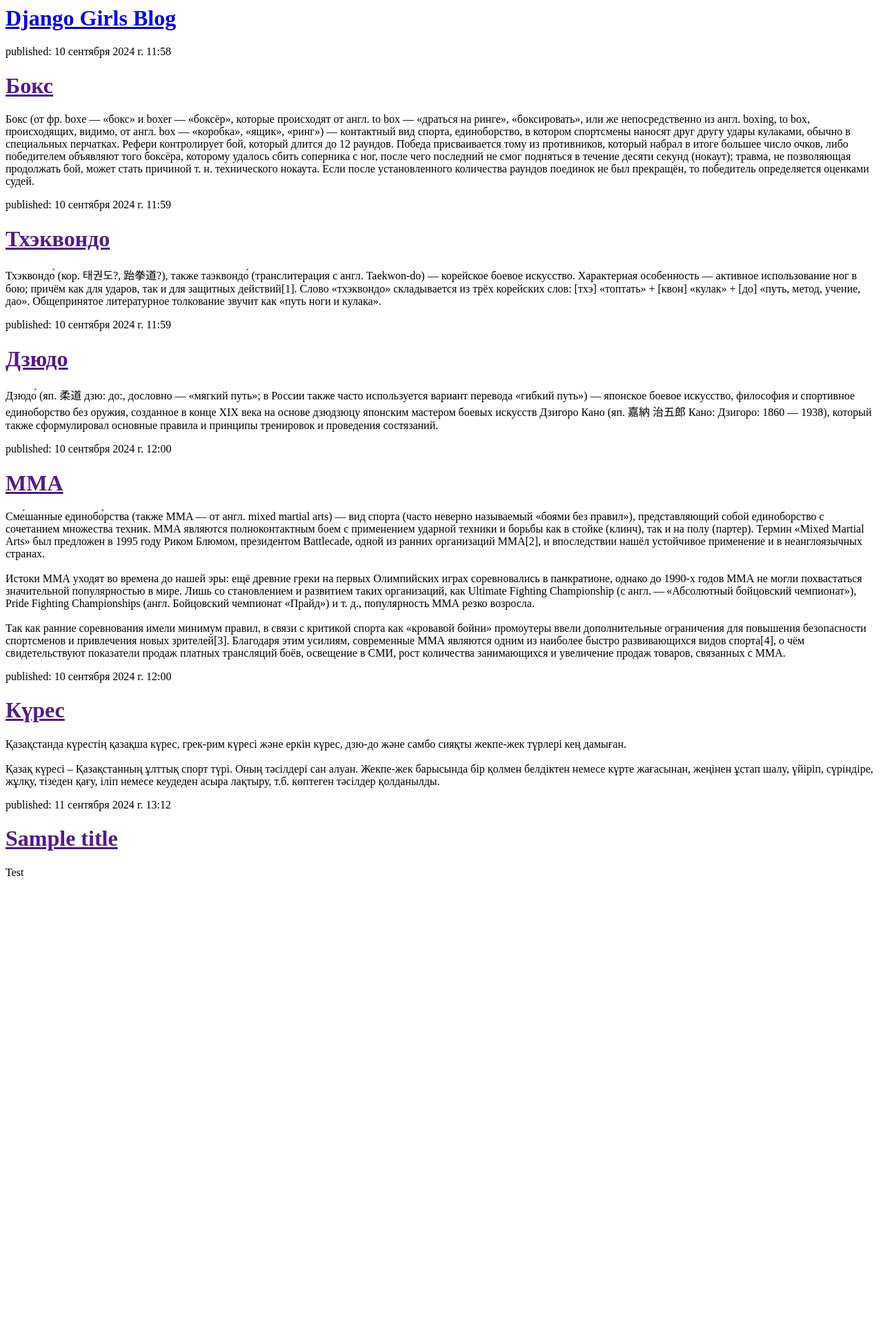
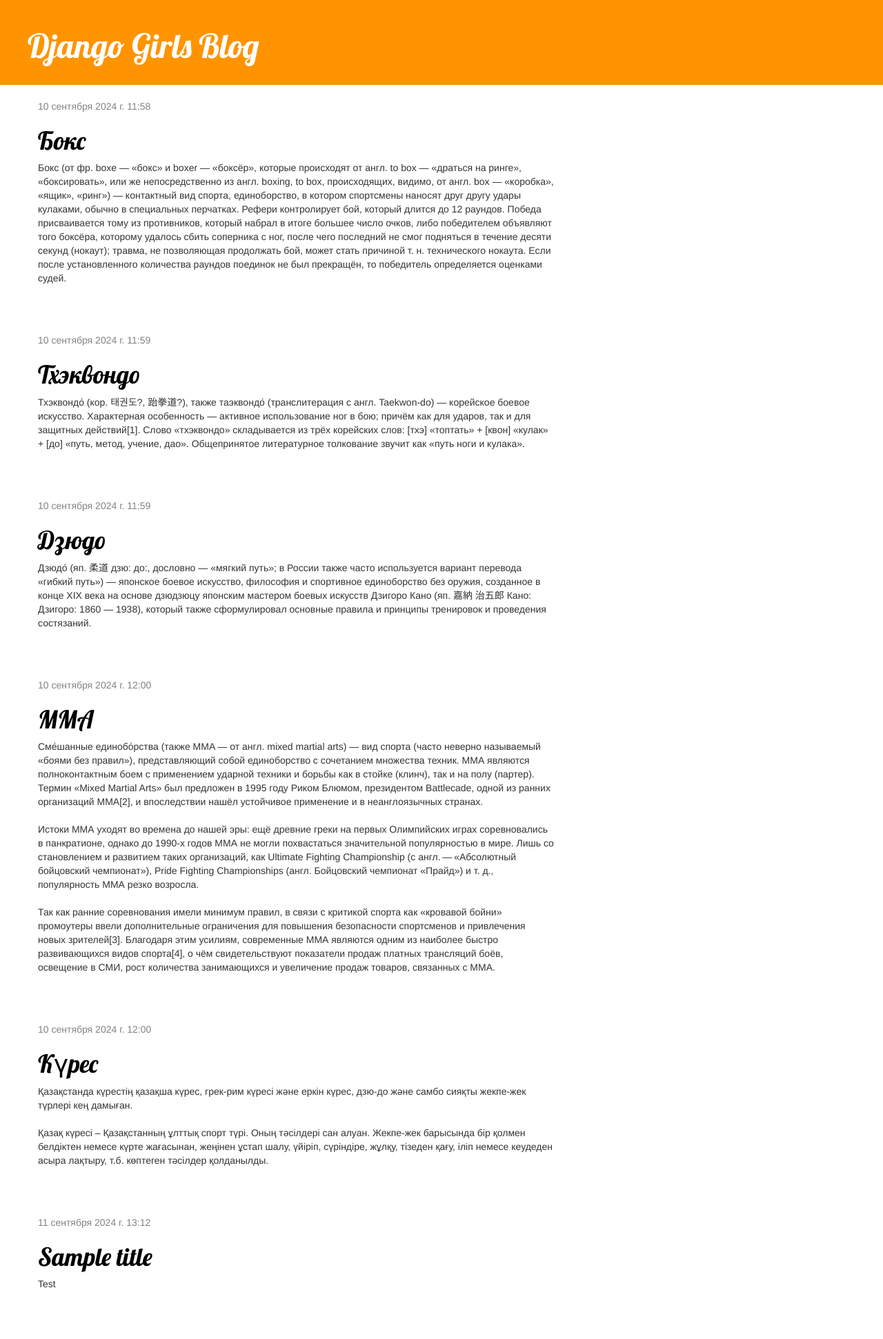
Before and after one commit to kazban0v/MyBlogDJANGO2024, a Django app: page / in a window 1280 px wide. Shown: the whole page at 69% size. Before the commit the page ends 1270 px from the top, so only its background shows below. Run offline with Django 4.2, Linux system fonts and the light colour scheme; data comes from the database, SQL or seed files in the repository; some libraries are stand-ins or nearby versions.

Commit message:
Added view and template for detailed blog post as well as CSS for the site.

```diff
--- a/blog/static/css/blog.css
+++ b/blog/static/css/blog.css
@@ -1,94 +1,46 @@
-/* Основные настройки */
-body {
-    font-family: 'Lobster', cursive;
-    padding-left: 15px;
-    background-color: #f8f9fa;
-    color: #333;
+.page-header {
+    background-color: #ff9400;
+    margin-top: 0;
+    padding: 20px 20px 20px 40px;
 }
 
-/* Заголовок страницы */
-h1 a {
-    color: #FCA205;
+.page-header h1, .page-header h1 a, .page-header h1 a:visited, .page-header h1 a:active {
+    color: #ffffff;
+    font-size: 36pt;
     text-decoration: none;
 }
 
-h1 a:hover {
-    color: #e68a00;
+.content {
+    margin-left: 40px;
 }
 
-.page-header {
-    background-color: #ff9400;
-    color: #ffffff;
-    padding: 20px;
-    margin-bottom: 20px;
-    border-radius: 8px;
-}
-
-.page-header h1 {
-    font-size: 36pt;
-    margin: 0;
-}
-
-/* Основной контент */
-.content {
-    margin: 0 auto;
-    max-width: 960px;
-}
-
-.post {
-    background: #ffffff;
-    border-radius: 8px;
-    box-shadow: 0 2px 4px rgba(0, 0, 0, 0.1);
-    padding: 20px;
-    margin-bottom: 30px;
-}
-
-.post h2 {
-    color: #333;
-    margin-top: 0;
+h1, h2, h3, h4 {
+    font-family: 'Lobster', cursive;
 }
 
 .date {
     color: #828282;
-    font-size: 14px;
 }
 
-/* Формы */
+.save {
+    float: right;
+}
+
 .post-form textarea, .post-form input {
     width: 100%;
-    padding: 10px;
-    border: 1px solid #ddd;
-    border-radius: 4px;
 }
 
-.post-form textarea {
-    height: 150px;
+.top-menu, .top-menu:hover, .top-menu:visited {
+    color: #ffffff;
+    float: right;
+    font-size: 26pt;
+    margin-right: 20px;
 }
 
-/* Верхнее меню */
-.top-menu {
-    color: #ffffff;
-    font-size: 20px;
-    margin-right: 20px;
-    text-decoration: none;
+.post {
+    margin-bottom: 70px;
 }
 
-.top-menu:hover {
-    color: #e68a00;
+.post h1 a, .post h1 a:visited {
+    color: #000000;
 }
-
-/* Адаптивные стили */
-@media (max-width: 768px) {
-    .content {
-        margin: 0 15px;
-    }
-
-    .page-header {
-        padding: 15px;
-    }
-
-    .top-menu {
-        font-size: 18px;
-        margin-right: 10px;
-    }
-}
--- a/blog/templates/blog/base.html
+++ b/blog/templates/blog/base.html
@@ -11,11 +11,19 @@
         <div class="page-header">
             <h1><a href="/">Django Girls Blog</a></h1>
         </div>
+
         <div class="content container">
             <div class="row">
                 <div class="col-md-8">
-                {% block content %}
-                {% endblock %}
+                {% for post in posts %}
+                    <div class="post">
+                        <div class="date">
+                            {{ post.published_date }}
+                        </div>
+                        <h1><a href="">{{ post.title }}</a></h1>
+                        <p>{{ post.text|linebreaksbr }}</p>
+                    </div>
+                {% endfor %}
                 </div>
             </div>
         </div>
--- a/blog/templates/blog/post_list.html
+++ b/blog/templates/blog/post_list.html
@@ -1,11 +1,13 @@
-<div>
-    <h1><a href="/">Django Girls Blog</a></h1>
-</div>
+{% extends 'blog/base.html' %}
 
-{% for post in posts %}
-    <div>
-        <p>published: {{ post.published_date }}</p>
-        <h1><a href="">{{ post.title }}</a></h1>
+{% block content %}
+    <div class="post">
+        {% if post.published_date %}
+            <div class="date">
+                {{ post.published_date }}
+            </div>
+        {% endif %}
+        <h1>{{ post.title }}</h1>
         <p>{{ post.text|linebreaksbr }}</p>
     </div>
-{% endfor %}
+{% endblock %}
```
